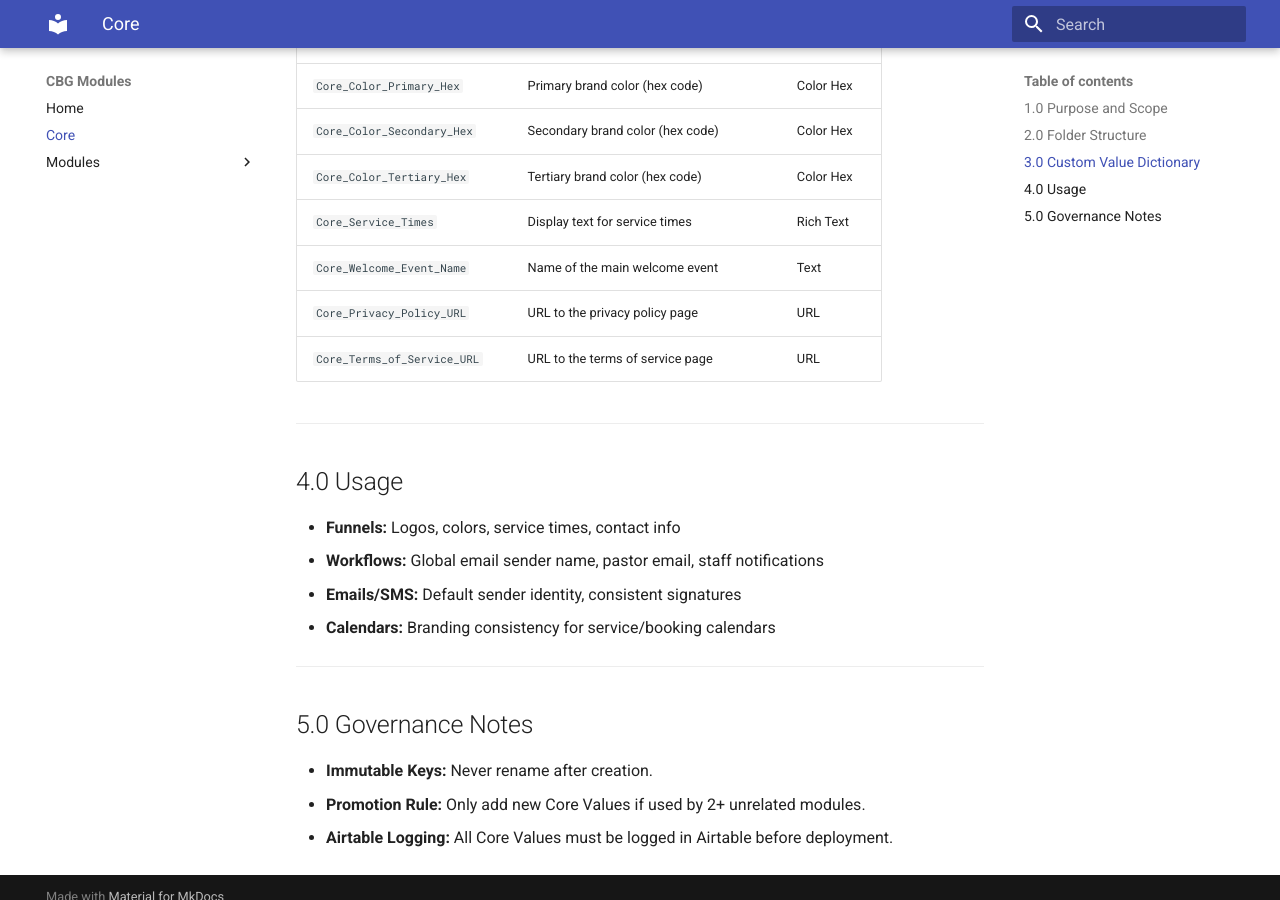
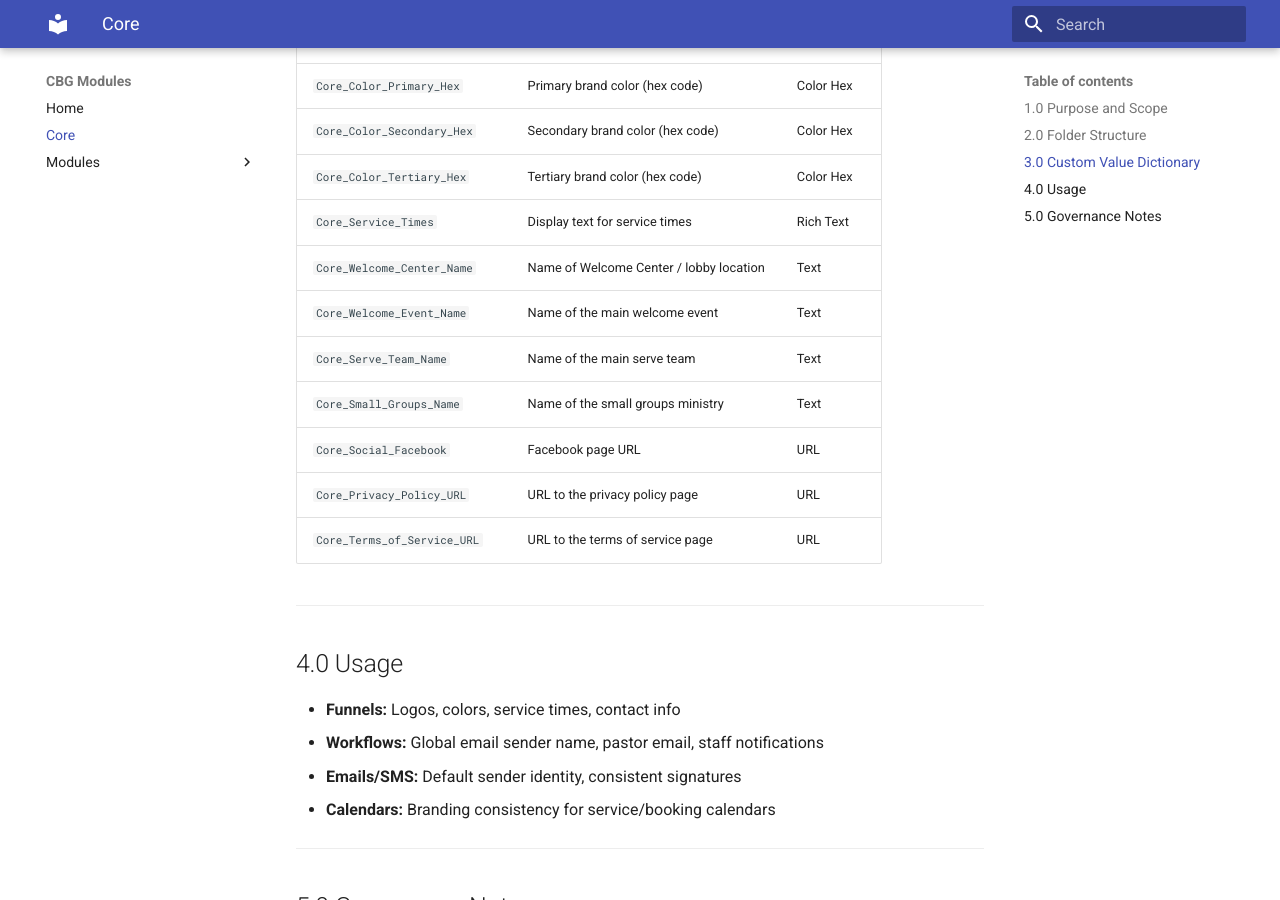
Before and after one commit to jessprobasco/CBG, an MkDocs documentation site: the page built from docs/core/index.md, in a window 1280 px wide and 900 px high, scrolled down 1768 px. Built offline with MkDocs 1.6.1 and Material for MkDocs 9.7.7, drawn with Linux system fonts in a browser that asks for light colours.

Commit message:
Added 3 New Values

```diff
--- a/docs/core/index.md
+++ b/docs/core/index.md
@@ -59,7 +59,11 @@ No Core Values may exist outside this folder.
 | `Core_Color_Secondary_Hex`    | Secondary brand color (hex code)        | Color Hex |
 | `Core_Color_Tertiary_Hex`     | Tertiary brand color (hex code)         | Color Hex |
 | `Core_Service_Times`         | Display text for service times          | Rich Text |
+| `Core_Welcome_Center_Name`   | Name of Welcome Center / lobby location | Text      |
 | `Core_Welcome_Event_Name`   | Name of the main welcome event          | Text      |
+| `Core_Serve_Team_Name`      | Name of the main serve team             | Text      |
+| `Core_Small_Groups_Name`  | Name of the small groups ministry       | Text      |
+| `Core_Social_Facebook`       | Facebook page URL                       | URL       |
 | `Core_Privacy_Policy_URL`     | URL to the privacy policy page          | URL       |
 | `Core_Terms_of_Service_URL`   | URL to the terms of service page      | URL       |
 
```
